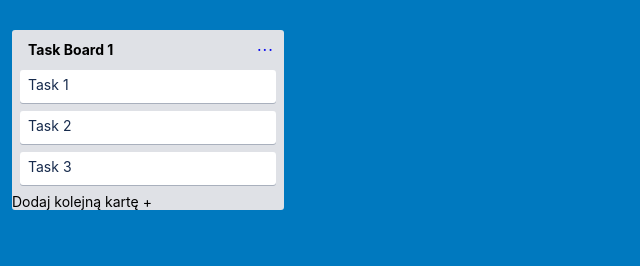
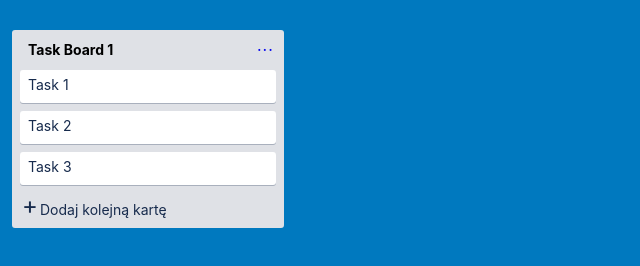
Before and after one commit to p-miszczuk/trelloboard, a plain HTML site: page index.html in a window 1280 px wide. Shown: the whole page, without its empty margins (0-640 px from the left). Drawn offline with Linux system fonts and the light colour scheme.

Commit message:
styling add element

```diff
--- a/index.html
+++ b/index.html
@@ -51,8 +51,7 @@
 
                 <!-- create new task -->
                 <a class="add-item">
-                    <span class="item-add-another">Dodaj kolejną kartę</span>
-                    <span class="icon-plus">+</span>
+                    <span class="item-another-task">Dodaj kolejną kartę</span>
                 </a>
 
             </div>
--- a/scss/colors.scss
+++ b/scss/colors.scss
@@ -4,7 +4,7 @@ $colors: (
     bgColumnColor: #dfe1e6,
     fontColumnColor: #172b4d,
     bgHeaderAndAddElemColor: #6b778c,
-    bgHeaderExtrasMenuHoverColor: #c3c7d1,
+    bgHeaderAndAddElemHoverColor: #c3c7d1,
     bgItemColor: #fff,
     bgEditIconColor: #ebecf0,
     fontBagesColor: #fff
--- a/scss/styles.scss
+++ b/scss/styles.scss
@@ -96,7 +96,7 @@ body {
                         color: color(headerAndAddElemColor);
                         padding: 0px 7px 9px;
                         &:hover {
-                            background-color: color(bgHeaderExtrasMenuHoverColor);
+                            background-color: color(bgHeaderAndAddElemHoverColor);
                             border-radius: 3px;
                         }
                     }
@@ -171,6 +171,32 @@ body {
                     }
                 }
             }
+
+            .add-item {
+                padding: 8px 8px 10px;
+                user-select: none;
+                position: relative;
+                padding-left: 28px;
+
+                &:hover {
+                    text-decoration: underline;
+                    border-bottom-left-radius: $baseBorderRadius;
+                    border-bottom-right-radius: $baseBorderRadius;
+                    background-color:color(bgHeaderAndAddElemHoverColor);
+                }
+
+                .item-another-task {
+                   color: color(fontColumnColor);
+
+                   &:before {
+                        content: "+";
+                        position: absolute;
+                        top: -2px;
+                        left: 10px;
+                        font-size: 24px;
+                   }
+                }
+            }
         }
     }
 }
```
Also changed, not shown: css/styles.css, 1 other file.
